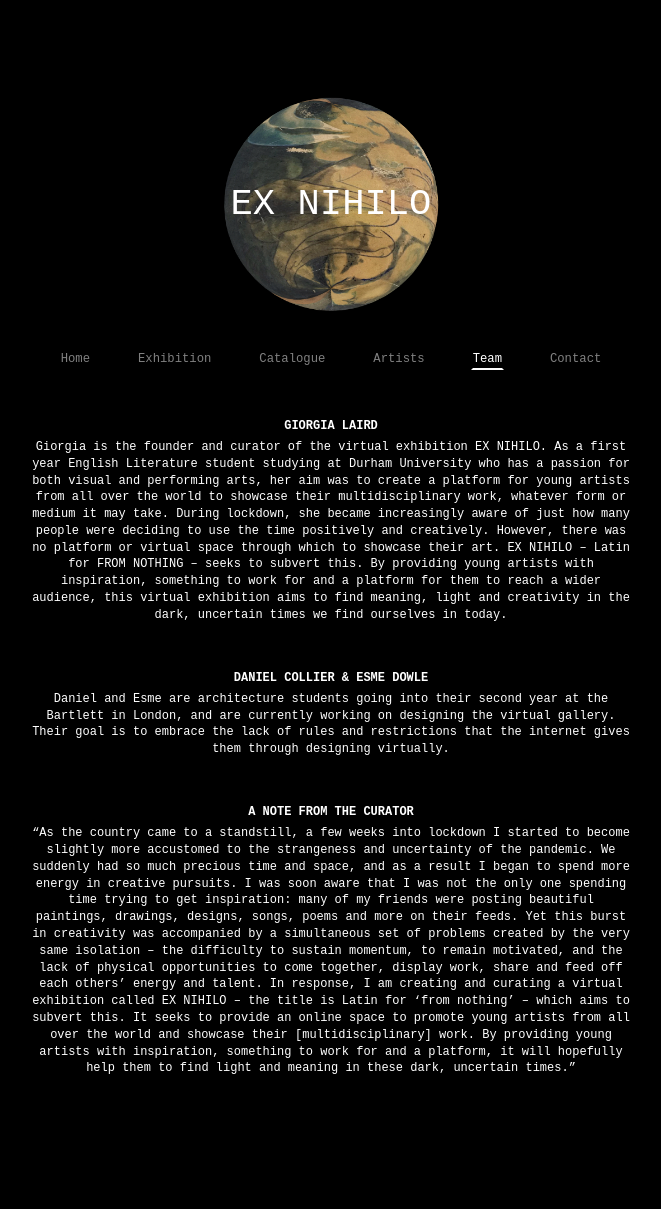
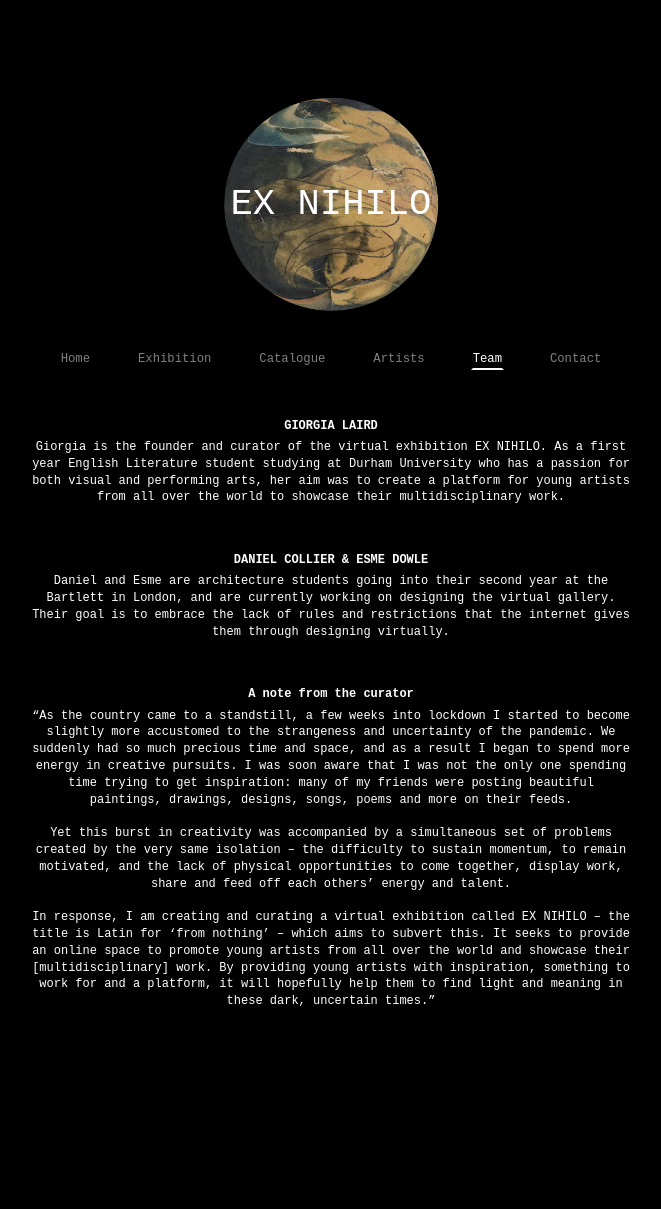
Before and after one commit to exnihilo-exhibition/exnihilo-exhibition.github.io, a Jekyll site: the page built from team.html, in a window 1280 px wide. Shown: the whole page, without its empty margins (309-970 px from the left). Built offline with Jekyll 4.4.1, drawn with Linux system fonts in a browser that asks for light colours; after the commit the page ends 1142 px from its top, so only the background shows below that.

Commit message:
Team changes

```diff
--- a/_includes/team_member.html
+++ b/_includes/team_member.html
@@ -1,4 +1,4 @@
 <div class="team-member">
-  <h2>{{ include.name | upcase }}</h2>
+  <h2>{{ include.name }}</h2>
   {{ include.summary }}
 </div>
--- a/team.html
+++ b/team.html
@@ -4,18 +4,18 @@ title: Team - EX NIHILO
 ---
 <div class="team-holder">
   {% include team_member.html
-  name="Giorgia Laird"
-  summary="Giorgia is the founder and curator of the virtual exhibition EX NIHILO. As a first year English Literature student studying at Durham University who has a passion for both visual and performing arts, her aim was to create a platform for young artists from all over the world to showcase their multidisciplinary work, whatever form or medium it may take. During lockdown, she became increasingly aware of just how many people were deciding to use the time positively and creatively. However, there was no platform or virtual space through which to showcase their art. EX NIHILO – Latin for FROM NOTHING – seeks to subvert this. By providing young artists with inspiration, something to work for and a platform for them to reach a wider audience, this virtual exhibition aims to find meaning, light and creativity in the dark, uncertain times we find ourselves in today."
+  name="GIORGIA LAIRD"
+  summary="Giorgia is the founder and curator of the virtual exhibition EX NIHILO. As a first year English Literature student studying at Durham University who has a passion for both visual and performing arts, her aim was to create a platform for young artists from all over the world to showcase their multidisciplinary work."
   img="giorgia.png" %}
   {% include team_member.html
-  name="Daniel Collier & Esme Dowle"
+  name="DANIEL COLLIER & ESME DOWLE"
   summary="Daniel and Esme are architecture students going into their second year at the Bartlett in London, and are currently working on designing the virtual gallery. Their goal is to embrace the lack of rules and restrictions that the internet gives them through designing virtually."
   img="daniel.png" %}
   {% include team_member.html
   name="A note from the curator"
-  summary="“As the country came to a standstill, a few weeks into lockdown I started to become slightly more accustomed to the strangeness and uncertainty of the pandemic. We suddenly had so much precious time and space, and as a result I began to spend more energy in creative pursuits. I was soon aware that I was not the only one spending time trying to get inspiration: many of my friends were posting beautiful paintings, drawings, designs, songs, poems and more on their feeds.
+  summary="“As the country came to a standstill, a few weeks into lockdown I started to become slightly more accustomed to the strangeness and uncertainty of the pandemic. We suddenly had so much precious time and space, and as a result I began to spend more energy in creative pursuits. I was soon aware that I was not the only one spending time trying to get inspiration: many of my friends were posting beautiful paintings, drawings, designs, songs, poems and more on their feeds.<br><br>
 
-  Yet this burst in creativity was accompanied by a simultaneous set of problems created by the very same isolation – the difficulty to sustain momentum, to remain motivated, and the lack of physical opportunities to come together, display work, share and feed off each others’ energy and talent.
+  Yet this burst in creativity was accompanied by a simultaneous set of problems created by the very same isolation – the difficulty to sustain momentum, to remain motivated, and the lack of physical opportunities to come together, display work, share and feed off each others’ energy and talent.<br><br>
 
   In response, I am creating and curating a virtual exhibition called EX NIHILO – the title is Latin for ‘from nothing’ – which aims to subvert this. It seeks to provide an online space to promote young artists from all over the world and showcase their [multidisciplinary] work. By providing young artists with inspiration, something to work for and a platform, it will hopefully help them to find light and meaning in these dark, uncertain times.”" %}
 </div>
```
